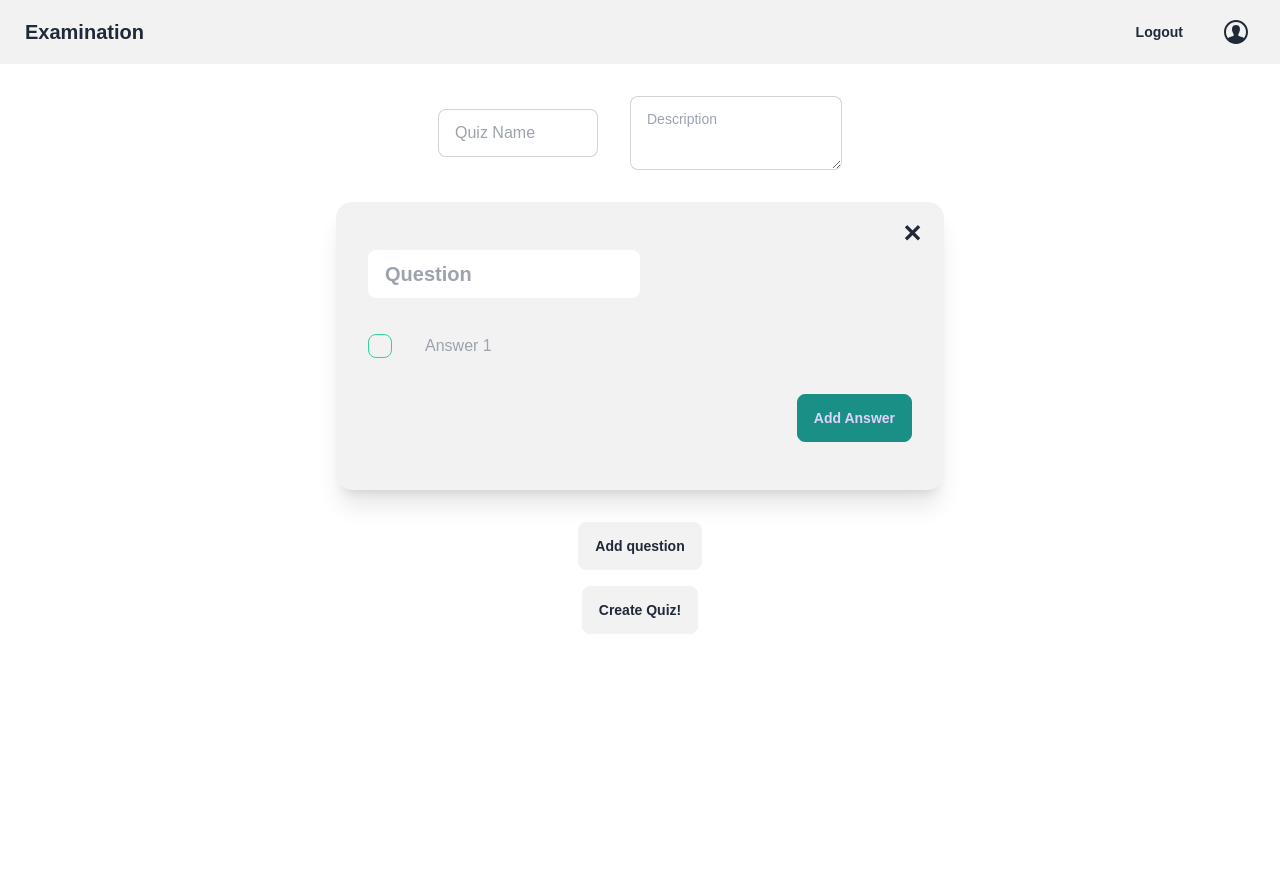
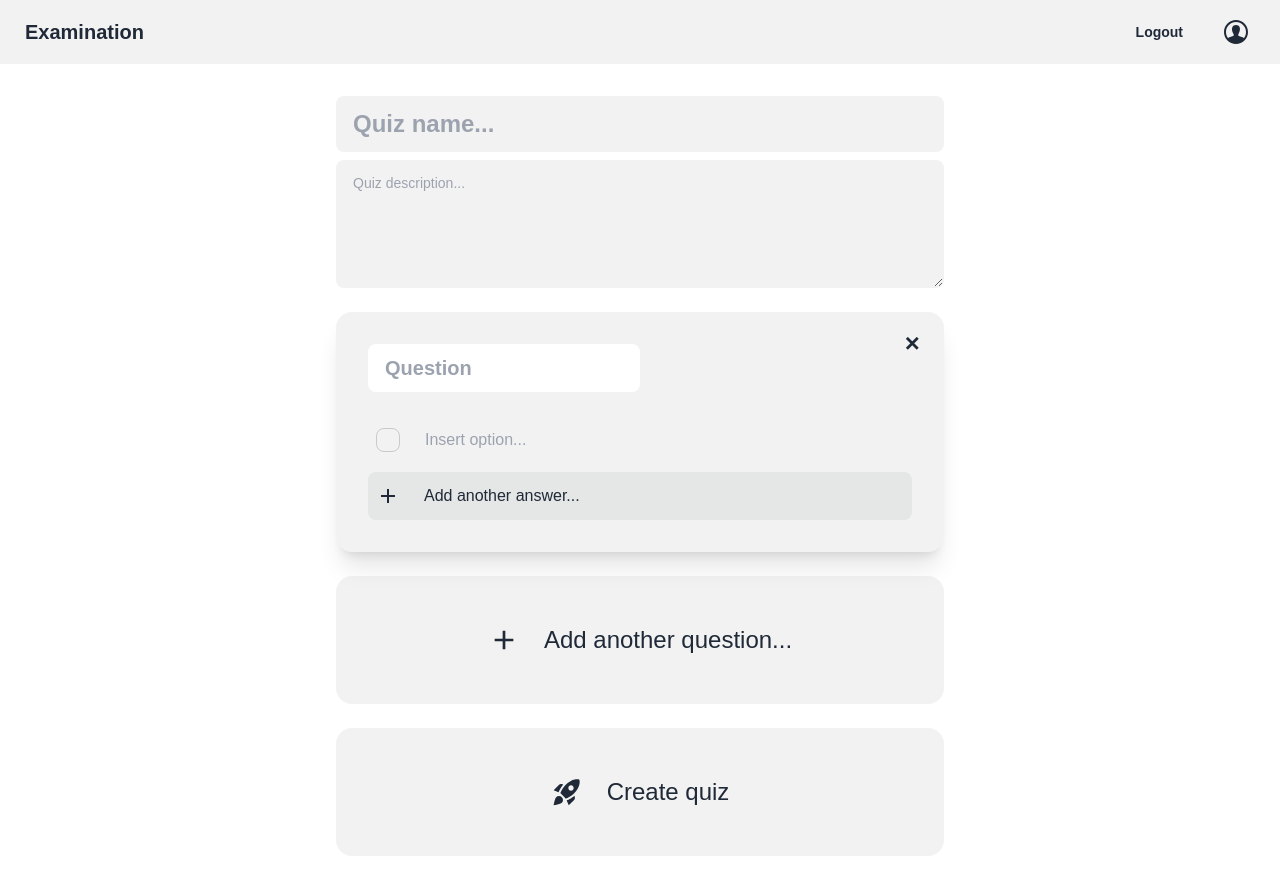
Before and after one commit to teamy2/examination, a SvelteKit app: page /quizzes/create in a window 1280 px wide. Before the commit the page ends 800 px from the top, so only its background shows below. Built offline with nearby package versions, Linux system fonts and the light colour scheme; sample sign-in values are in the browser's storage; a web font is replaced by a local one.

Commit message:
feat: add /quizzes/create

```diff
--- a/src/lib/components/QuizQuestions.svelte
+++ b/src/lib/components/QuizQuestions.svelte
@@ -6,7 +6,7 @@
 
 	export let question = {
 		name: '',
-		options: [] as string[],
+		options: [''] as string[],
 		answers: [] as number[],
 	};
 </script>
@@ -15,42 +15,46 @@
 	<div class="card-body">
 		<button
 			on:click={() => dispatch('remove')}
-			class="btn btn-md btn-circle btn-ghost absolute right-2 top-2 text-2xl"
+			class="btn btn-md btn-circle btn-ghost absolute right-2 top-2 text-xl"
 			>✕</button
 		>
 		<input
 			type="text"
 			placeholder="Question"
-			class="input w-6/12 card-title my-4"
+			class="input w-6/12 card-title mb-4"
 			bind:value={question.name}
 		/>
 
 		{#each { length: answersAmount } as _, index}
-			<div class="flex flex-row items-center gap-4">
+			<div class="flex flex-row items-center gap-2 pl-2">
 				<input
 					type="checkbox"
-					class="checkbox col-span-1 checkbox-success"
+					class="checkbox col-span-1"
 					checked={question.answers.includes(index)}
-					on:click={() => {
+					on:click={() =>
 						question.answers.includes(index)
 							? question.answers.splice(question.answers.indexOf(index), 1)
-							: question.answers.push(index);
-						console.log(question.answers);
-					}}
+							: question.answers.push(index)}
 				/>
 				<input
 					type="text"
 					class="input bg-base-200 w-6/12"
-					placeholder="Answer {index + 1}"
+					placeholder="Insert option..."
 					bind:value={question.options[index]}
 				/>
 			</div>
 		{/each}
-
-		<div class="card-actions justify-end">
-			<button class="btn btn-primary my-4" on:click={() => answersAmount++}
-				>Add Answer</button
+		<button
+			class="flex flex-row items-center gap-6 cursor-pointer bg-base-300 hover:bg-base-100 transition-all duration-300 h-12 p-2 rounded-lg"
+			on:click={() => {
+				question.options[answersAmount] = '';
+				answersAmount++;
+			}}
+		>
+			<svg class="fill-current h-6 w-6" viewBox="0 0 24 24"
+				><path d="M19 13h-6v6h-2v-6H5v-2h6V5h2v6h6v2z" /></svg
 			>
-		</div>
+			<p class="text-left">Add another answer...</p>
+		</button>
 	</div>
 </div>
--- a/src/routes/quizzes/create/+page.svelte
+++ b/src/routes/quizzes/create/+page.svelte
@@ -39,24 +39,24 @@
 	} satisfies Quiz;
 </script>
 
-<div class="flex flex-col gap-4 p-8 items-center">
-	<div class="flex items-center gap-8">
+<div class="flex flex-col gap-6 p-8 items-center w-full">
+	<div class="grid items-center gap-2 w-6/12">
 		<input
 			type="text"
-			placeholder="Quiz Name"
-			class="input input-bordered w-40 max-w-ws"
+			placeholder="Quiz name..."
+			class="input h-14 bg-base-200 w-full text-2xl font-bold"
 			bind:value={q.title}
 		/>
 
 		<textarea
-			class="textarea textarea-bordered"
-			placeholder="Description"
+			class="textarea bg-base-200 w-full h-32"
+			placeholder="Quiz description..."
 			bind:value={q.description}
 		/>
 	</div>
 
 	{#each q.questions as _, index}
-		<div class="py-4 w-6/12">
+		<div class="w-6/12">
 			<QuizQuestions
 				bind:question={q.questions[index]}
 				on:remove={() => {
@@ -68,16 +68,28 @@
 	{/each}
 
 	<button
-		class="btn"
+		class="w-1/2 bg-base-200 h-32 rounded-2xl hover:bg-base-300 transition-all duration-300 flex flex-row items-center gap-6 justify-center"
 		on:click={() => {
 			q.questions.push(defaultQuestion());
 			q = q;
-		}}>Add question</button
+		}}
 	>
+		<svg class="fill-current h-8 w-8" viewBox="0 0 24 24"
+			><path d="M19 13h-6v6h-2v-6H5v-2h6V5h2v6h6v2z" /></svg
+		>
+		<span class="text-2xl">Add another question...</span>
+	</button>
 
 	<button
-		class="btn"
+		class="w-1/2 bg-base-200 h-32 rounded-2xl hover:bg-primary transition-all duration-300 flex flex-row items-center gap-6 justify-center"
 		disabled={loading || !q.questions.length}
-		on:click={handleSubmit}>Create Quiz!</button
+		on:click={handleSubmit}
 	>
+		<svg class="fill-current h-8 w-8" viewBox="0 0 24 24">
+			<path
+				d="M9.19 6.35c-2.04 2.29-3.44 5.58-3.57 5.89L2 10.69l4.05-4.05c.47-.47 1.15-.68 1.81-.55l1.33.26zM11.17 17s3.74-1.55 5.89-3.7c5.4-5.4 4.5-9.62 4.21-10.57-.95-.3-5.17-1.19-10.57 4.21C8.55 9.09 7 12.83 7 12.83L11.17 17zm6.48-2.19c-2.29 2.04-5.58 3.44-5.89 3.57L13.31 22l4.05-4.05c.47-.47.68-1.15.55-1.81l-.26-1.33zM9 18c0 .83-.34 1.58-.88 2.12C6.94 21.3 2 22 2 22s.7-4.94 1.88-6.12C4.42 15.34 5.17 15 6 15c1.66 0 3 1.34 3 3zm4-9c0-1.1.9-2 2-2s2 .9 2 2-.9 2-2 2-2-.9-2-2z"
+			/>
+		</svg>
+		<span class="text-2xl">Create quiz</span>
+	</button>
 </div>
```
